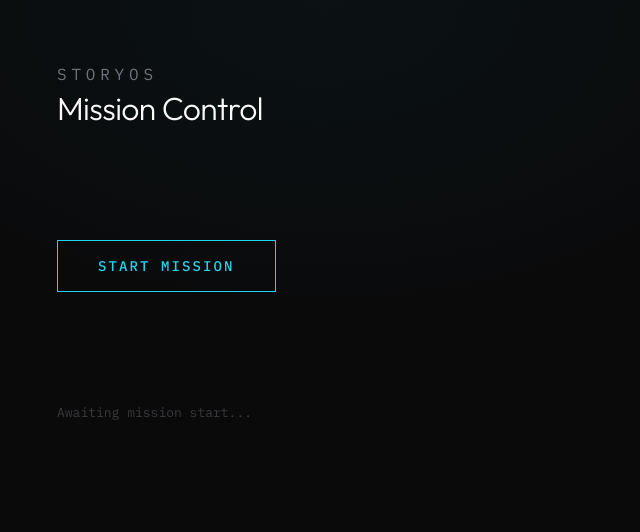
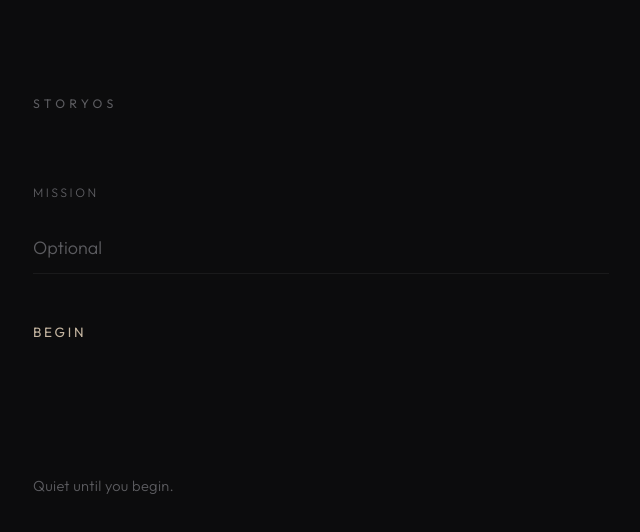
Before and after one commit to higuseonhye/storyos, a React (Vite) app: page / in a window 1280 px wide. Shown: the top 532 px of the page, without its empty margins (319-959 px from the left). Built offline with nearby package versions, Linux system fonts and the light colour scheme.

Commit message:
Refactor: minimal cinematic timeline, calmer UI
Made-with: Cursor

```diff
--- a/index.html
+++ b/index.html
@@ -3,10 +3,10 @@
   <head>
     <meta charset="UTF-8" />
     <meta name="viewport" content="width=device-width, initial-scale=1.0" />
-    <title>StoryOS — Mission Control</title>
+    <title>StoryOS</title>
     <link rel="preconnect" href="https://fonts.googleapis.com">
     <link rel="preconnect" href="https://fonts.gstatic.com" crossorigin>
-    <link href="https://fonts.googleapis.com/css2?family=IBM+Plex+Mono:wght@300;400;500&family=Outfit:wght@300;400;500&display=swap" rel="stylesheet">
+    <link href="https://fonts.googleapis.com/css2?family=Cormorant+Garamond:ital,wght@0,400;0,500;1,400&family=Outfit:wght@300;400&display=swap" rel="stylesheet">
   </head>
   <body>
     <div id="root"></div>
--- a/src/App.css
+++ b/src/App.css
@@ -1,65 +1,20 @@
 .app {
   min-height: 100vh;
-  display: flex;
-  flex-direction: column;
-  padding: 4rem 6rem;
-  max-width: 720px;
+  max-width: 36rem;
   margin: 0 auto;
-}
-
-.app__header {
-  margin-bottom: 4rem;
-}
-
-.app__title {
-  font-family: var(--font-mono);
-  font-size: 1rem;
-  font-weight: 400;
-  letter-spacing: 0.3em;
-  text-transform: uppercase;
-  color: var(--text-muted);
-  margin-bottom: 0.25rem;
-}
-
-.app__tagline {
-  font-size: 2rem;
-  font-weight: 300;
-  letter-spacing: -0.02em;
-  color: var(--text-primary);
-}
-
-.app__main {
-  flex: 1;
+  padding: 5rem 2rem 6rem;
   display: flex;
   flex-direction: column;
 }
 
-.app__complete {
-  position: fixed;
-  bottom: 4rem;
-  left: 50%;
-  transform: translateX(-50%);
-  padding: 0.75rem 1.5rem;
-  background: var(--bg-elevated);
-  border: 1px solid var(--border);
-  animation: fadeIn 0.5s ease;
+.app__brand {
+  margin-bottom: 4rem;
 }
 
-.app__complete-text {
-  font-family: var(--font-mono);
-  font-size: 0.75rem;
-  letter-spacing: 0.15em;
+.app__name {
+  font-size: 0.6875rem;
+  font-weight: 400;
+  letter-spacing: 0.35em;
   text-transform: uppercase;
-  color: var(--text-secondary);
+  color: var(--text-faint);
 }
-
-@keyframes fadeIn {
-  from {
-    opacity: 0;
-    transform: translateX(-50%) translateY(8px);
-  }
-  to {
-    opacity: 1;
-    transform: translateX(-50%) translateY(0);
-  }
-}
--- a/src/App.jsx
+++ b/src/App.jsx
@@ -1,41 +1,24 @@
-import { useState } from 'react'
+import { useCallback, useState } from 'react'
 import { StoryInput } from './components/StoryInput'
 import { StoryTimeline } from './components/StoryTimeline'
 import './App.css'
 
-function App() {
-  const [isRunning, setIsRunning] = useState(false)
-  const [hasCompleted, setHasCompleted] = useState(false)
-
-  const handleStart = () => {
-    setIsRunning(true)
-    setHasCompleted(false)
-  }
-
-  const handleComplete = () => {
-    setIsRunning(false)
-    setHasCompleted(true)
-  }
+export default function App() {
+  const [playing, setPlaying] = useState(false)
+  const handleRest = useCallback(() => setPlaying(false), [])
 
   return (
     <div className="app">
-      <header className="app__header">
-        <h1 className="app__title">StoryOS</h1>
-        <p className="app__tagline">Mission Control</p>
+      <header className="app__brand">
+        <span className="app__name">StoryOS</span>
       </header>
 
-      <main className="app__main">
-        <StoryInput onStart={handleStart} isRunning={isRunning} />
-        <StoryTimeline isRunning={isRunning} onComplete={handleComplete} />
-      </main>
+      <StoryInput
+        onStart={() => setPlaying(true)}
+        disabled={playing}
+      />
 
-      {hasCompleted && (
-        <div className="app__complete">
-          <span className="app__complete-text">Mission complete</span>
-        </div>
-      )}
+      <StoryTimeline playing={playing} onRest={handleRest} />
     </div>
   )
 }
-
-export default App
--- a/src/components/StoryInput.css
+++ b/src/components/StoryInput.css
@@ -1,36 +1,59 @@
 .story-input {
-  padding: 3rem 0;
+  display: flex;
+  flex-direction: column;
+  gap: 1.25rem;
+  margin-bottom: 4.5rem;
 }
 
-.story-input__btn {
-  font-family: var(--font-mono);
-  font-size: 0.875rem;
-  font-weight: 500;
-  letter-spacing: 0.15em;
+.story-input__label {
+  font-size: 0.6875rem;
+  letter-spacing: 0.2em;
   text-transform: uppercase;
-  padding: 1rem 2.5rem;
-  background: transparent;
-  color: var(--accent);
-  border: 1px solid var(--accent);
-  cursor: pointer;
-  transition: all 0.3s ease;
+  color: var(--text-faint);
 }
 
-.story-input__btn:hover:not(:disabled) {
-  background: var(--accent-dim);
-  box-shadow: 0 0 24px rgba(34, 211, 238, 0.2);
+.story-input__field {
+  font-family: var(--font-ui);
+  font-size: 1rem;
+  font-weight: 300;
+  color: var(--text);
+  background: transparent;
+  border: none;
+  border-bottom: 1px solid var(--border);
+  padding: 0.75rem 0;
+  outline: none;
+  transition: border-color 0.3s ease;
 }
 
-.story-input__btn:disabled {
-  opacity: 0.5;
-  cursor: not-allowed;
+.story-input__field::placeholder {
+  color: var(--text-faint);
 }
 
-.story-input__pulse {
-  animation: pulse 1.5s ease-in-out infinite;
+.story-input__field:focus {
+  border-bottom-color: rgba(196, 181, 160, 0.35);
 }
 
-@keyframes pulse {
-  0%, 100% { opacity: 1; }
-  50% { opacity: 0.5; }
+.story-input__start {
+  align-self: flex-start;
+  margin-top: 0.5rem;
+  font-family: var(--font-ui);
+  font-size: 0.75rem;
+  font-weight: 400;
+  letter-spacing: 0.2em;
+  text-transform: uppercase;
+  padding: 1rem 0;
+  color: var(--accent);
+  background: none;
+  border: none;
+  cursor: pointer;
+  transition: opacity 0.3s ease, color 0.3s ease;
 }
+
+.story-input__start:hover:not(:disabled) {
+  color: var(--text);
+}
+
+.story-input__start:disabled {
+  opacity: 0.35;
+  cursor: default;
+}
--- a/src/components/StoryInput.jsx
+++ b/src/components/StoryInput.jsx
@@ -1,18 +1,29 @@
+import { useState } from 'react'
 import './StoryInput.css'
 
-export function StoryInput({ onStart, isRunning }) {
+export function StoryInput({ onStart, disabled }) {
+  const [note, setNote] = useState('')
+
   return (
     <div className="story-input">
+      <label className="story-input__label" htmlFor="mission-note">
+        Mission
+      </label>
+      <input
+        id="mission-note"
+        className="story-input__field"
+        type="text"
+        value={note}
+        onChange={(e) => setNote(e.target.value)}
+        placeholder="Optional"
+      />
       <button
-        className="story-input__btn"
+        type="button"
+        className="story-input__start"
         onClick={onStart}
-        disabled={isRunning}
+        disabled={disabled}
       >
-        {isRunning ? (
-          <span className="story-input__pulse">Running...</span>
-        ) : (
-          'Start Mission'
-        )}
+        {disabled ? 'In progress' : 'Begin'}
       </button>
     </div>
   )
--- a/src/components/StoryTimeline.css
+++ b/src/components/StoryTimeline.css
@@ -1,35 +1,28 @@
 .story-timeline {
   flex: 1;
-  overflow-y: auto;
-  padding: 2rem 0 4rem;
+  min-height: 12rem;
 }
 
-.story-timeline::-webkit-scrollbar {
-  width: 6px;
+.story-timeline__inner {
+  max-height: min(60vh, 28rem);
+  overflow-y: auto;
+  padding-right: 0.5rem;
+  scroll-behavior: smooth;
 }
 
-.story-timeline::-webkit-scrollbar-track {
-  background: var(--bg-surface);
+.story-timeline__inner::-webkit-scrollbar {
+  width: 4px;
 }
 
-.story-timeline::-webkit-scrollbar-thumb {
-  background: var(--text-muted);
-  border-radius: 3px;
+.story-timeline__inner::-webkit-scrollbar-thumb {
+  background: var(--border);
+  border-radius: 2px;
 }
 
-.story-timeline::-webkit-scrollbar-thumb:hover {
-  background: var(--text-secondary);
+.story-timeline__hush {
+  font-size: 0.8125rem;
+  font-weight: 300;
+  color: var(--text-faint);
+  padding: 2rem 0 3rem;
+  letter-spacing: 0.02em;
 }
-
-.story-timeline__placeholder {
-  font-family: var(--font-mono);
-  font-size: 0.8125rem;
-  color: var(--text-muted);
-  padding: 2rem 0;
-  animation: placeholderPulse 3s ease-in-out infinite;
-}
-
-@keyframes placeholderPulse {
-  0%, 100% { opacity: 0.4; }
-  50% { opacity: 0.8; }
-}
--- a/src/components/StoryTimeline.jsx
+++ b/src/components/StoryTimeline.jsx
@@ -2,64 +2,66 @@ import { useEffect, useRef, useState } from 'react'
 import { StoryEvent } from './StoryEvent'
 import './StoryTimeline.css'
 
-const MISSION_EVENTS = [
-  { agent: null, message: 'Mission Initialized', type: 'default' },
-  { agent: 'Research Agent', message: 'Scanning market signals...', type: 'default' },
-  { agent: 'Analysis Agent', message: 'Patterns emerging...', type: 'default' },
-  { agent: 'Conflict Event', message: 'Conflicting data detected', type: 'conflict' },
-  { agent: 'Strategy Agent', message: 'Generating possible paths', type: 'default' },
-  { agent: 'Critic Agent', message: 'Evaluating risks', type: 'default' },
-  { agent: 'Final Decision', message: 'Recommendation ready', type: 'decision' },
+const STEP_MS = 1600
+
+const STEPS = [
+  { id: 'init', title: 'Mission Initialized', tone: 'open' },
+  { id: 'research', title: 'Research Agent', tone: 'default' },
+  { id: 'analysis', title: 'Analysis Agent', tone: 'default' },
+  { id: 'conflict', title: 'Conflict', tone: 'conflict' },
+  { id: 'strategy', title: 'Strategy Agent', tone: 'default' },
+  { id: 'critic', title: 'Critic Agent', tone: 'default' },
+  { id: 'final', title: 'Final Decision', tone: 'final' },
 ]
 
-export function StoryTimeline({ isRunning, onComplete }) {
-  const containerRef = useRef(null)
-  const [visibleCount, setVisibleCount] = useState(0)
+export function StoryTimeline({ playing, onRest }) {
+  const scrollRef = useRef(null)
+  const [visible, setVisible] = useState(0)
 
   useEffect(() => {
-    if (!isRunning) return
+    if (!playing) return
 
-    setVisibleCount(0)
-    const delays = MISSION_EVENTS.map((_, i) => 1200 + Math.random() * 800)
+    setVisible(0)
+    const timers = []
 
-    const timers = MISSION_EVENTS.map((_, i) => {
-      const totalDelay = delays.slice(0, i + 1).reduce((a, b) => a + b, 0)
-      return setTimeout(() => {
-        setVisibleCount((c) => c + 1)
-      }, totalDelay)
-    })
+    for (let i = 0; i < STEPS.length; i++) {
+      timers.push(
+        setTimeout(() => setVisible(i + 1), STEP_MS * (i + 1)),
+      )
+    }
 
-    const completeDelay = delays.reduce((a, b) => a + b, 0) + 1500
-    const completeTimer = setTimeout(onComplete, completeDelay)
+    const done = setTimeout(() => {
+      onRest()
+    }, STEP_MS * (STEPS.length + 1))
 
     return () => {
       timers.forEach(clearTimeout)
-      clearTimeout(completeTimer)
+      clearTimeout(done)
     }
-  }, [isRunning, onComplete])
+  }, [playing, onRest])
 
   useEffect(() => {
-    if (!containerRef.current || visibleCount === 0) return
-    const last = containerRef.current.lastElementChild
-    last?.scrollIntoView({ behavior: 'smooth', block: 'end' })
-  }, [visibleCount])
+    if (visible === 0 || !scrollRef.current) return
+    const nodes = scrollRef.current.querySelectorAll('.story-event')
+    const last = nodes[visible - 1]
+    last?.scrollIntoView({ behavior: 'smooth', block: 'nearest' })
+  }, [visible])
 
   return (
-    <div className="story-timeline" ref={containerRef}>
-      {!isRunning && visibleCount === 0 && (
-        <p className="story-timeline__placeholder">
-          Awaiting mission start...
-        </p>
-      )}
-      {MISSION_EVENTS.map((event, i) => (
-        <StoryEvent
-          key={i}
-          agent={event.agent}
-          message={event.message}
-          type={event.type}
-          isVisible={i < visibleCount}
-        />
-      ))}
-    </div>
+    <section className="story-timeline" aria-label="Story">
+      <div className="story-timeline__inner" ref={scrollRef}>
+        {playing || visible > 0 ? null : (
+          <p className="story-timeline__hush">Quiet until you begin.</p>
+        )}
+        {STEPS.map((step, i) => (
+          <StoryEvent
+            key={step.id}
+            title={step.title}
+            tone={step.tone}
+            show={i < visible}
+          />
+        ))}
+      </div>
+    </section>
   )
 }
--- a/src/index.css
+++ b/src/index.css
@@ -1,34 +1,35 @@
 :root {
-  --bg-deep: #0a0a0b;
-  --bg-surface: #111113;
-  --bg-elevated: #18181b;
-  --text-primary: #fafafa;
-  --text-secondary: #a1a1aa;
-  --text-muted: #71717a;
-  --accent: #22d3ee;
-  --accent-dim: rgba(34, 211, 238, 0.15);
+  --bg: #0c0c0d;
+  --surface: rgba(255, 255, 255, 0.03);
+  --text: #ececec;
+  --text-soft: #8a8a8e;
+  --text-faint: #5c5c60;
+  --accent: #c4b5a0;
+  --conflict: #c9a88a;
+  --final: #a8b8a0;
   --border: rgba(255, 255, 255, 0.06);
-  --font-sans: 'Outfit', system-ui, sans-serif;
-  --font-mono: 'IBM Plex Mono', monospace;
+  --font-story: 'Cormorant Garamond', Georgia, serif;
+  --font-ui: 'Outfit', system-ui, sans-serif;
 }
 
-* {
+*,
+*::before,
+*::after {
   margin: 0;
   padding: 0;
   box-sizing: border-box;
 }
 
 html {
-  font-size: 16px;
+  font-size: 18px;
   -webkit-font-smoothing: antialiased;
-  -moz-osx-font-smoothing: grayscale;
 }
 
 body {
-  font-family: var(--font-sans);
-  background: var(--bg-deep);
-  background-image: radial-gradient(ellipse 80% 50% at 50% 0%, rgba(34, 211, 238, 0.04) 0%, transparent 50%);
-  color: var(--text-primary);
+  font-family: var(--font-ui);
+  font-weight: 300;
+  background: var(--bg);
+  color: var(--text);
   min-height: 100vh;
   overflow-x: hidden;
 }
```
Also changed, not shown: src/components/StoryEvent.css (+31 -25 lines), src/components/StoryEvent.jsx (+7 -7 lines), 1 other file (tests, documents, lock files or other folders).
